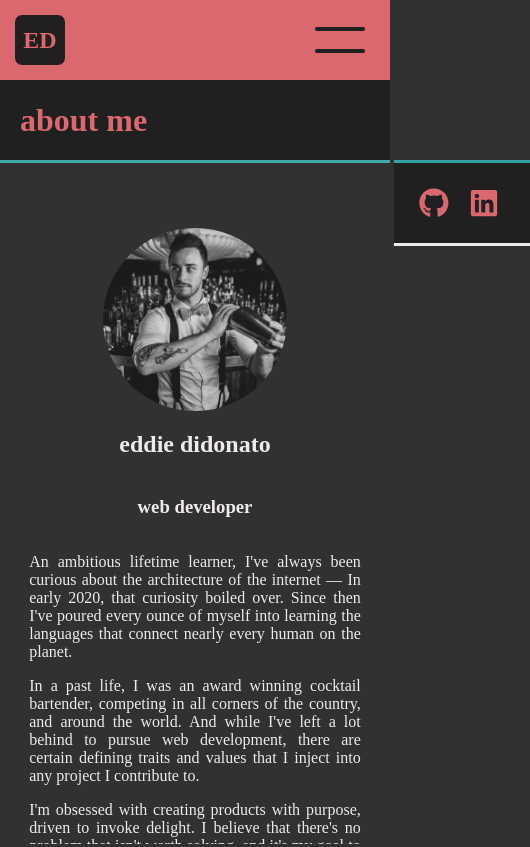
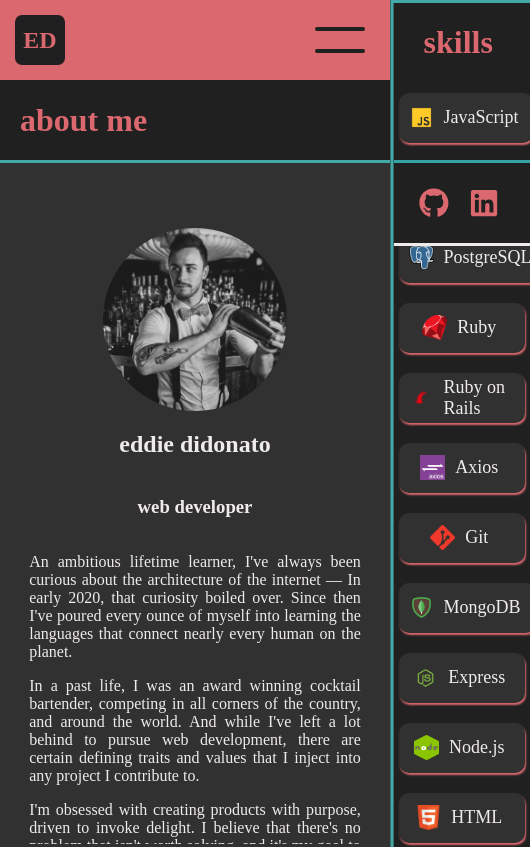
Before and after one commit to edidonato1/portfolio, a React (Create React App) app in the folder portfolio/: page /about in a window 390 px wide. Shown: the whole page, 530 px wide, since content can reach past the window. Built offline with nearby package versions, Linux system fonts and the light colour scheme; grey boxes are pictures that could not be loaded.

Commit message:
format web breakpoint

```diff
--- a/portfolio/src/App.css
+++ b/portfolio/src/App.css
@@ -15,6 +15,7 @@ color: #688d8d;
 color: #43a8a8;
 color: #133333;
 color: #35a3a3;
+color: rgb(53, 163, 163);
 color: #ecc8cb;
 color: #a08080;
 color: rgb(207, 207, 207);
--- a/portfolio/src/components/Skills/Skills.jsx
+++ b/portfolio/src/components/Skills/Skills.jsx
@@ -14,44 +14,62 @@ import express from '../../assets/icons/express.png'
 import node from '../../assets/icons/node.png'
 import StyledSkills from './StyledSkills';
 
-export default function Skills() {
-  const [feature, setFeature] = useState(html)
-  const [hover, setHover] = useState(false)
-
-  const handleMouseEnter = (icon) => {
-    setHover(true)
-    setFeature(icon)
-  }
-
-  const handleMouseLeave = () => {
-    setHover(false)
-  }
+export default function Skills(props) {
+  const { showSkills } = props
 
   return (
-    <StyledSkills hover={hover}>
-      <h1>skills</h1>
-      <ul className="skills-list">
-        <div className="icon-box">
-          <img className="skill-icon" alt="html" onMouseEnter={() => handleMouseEnter(html)}src={html} onMouseLeave={handleMouseLeave} />
-          <img className="skill-icon" alt="css" onMouseEnter={() => handleMouseEnter(css)} onMouseLeave={handleMouseLeave}src={css} />
-          <img className="skill-icon" alt="javascript" onMouseEnter={() => handleMouseEnter(js)} onMouseLeave={handleMouseLeave} src={js} />
-          <img className="skill-icon" alt="react" onMouseEnter={() => handleMouseEnter(react)} onMouseLeave={handleMouseLeave} src={react} />
-          <img className="skill-icon" alt="ruby" onMouseEnter={() => handleMouseEnter(ruby)} onMouseLeave={handleMouseLeave}  src={ruby} />
-          <img className="skill-icon" alt="rails" onMouseEnter={() => handleMouseEnter(rails)} onMouseLeave={handleMouseLeave} src={rails} />
-          <img className="skill-icon" alt="postgres" onMouseEnter={() => handleMouseEnter(postgres)} onMouseLeave={handleMouseLeave}  src={postgres} />
-          <img className="skill-icon" alt="axios" onMouseEnter={() => handleMouseEnter(axios)} onMouseLeave={handleMouseLeave}  src={axios} />
-          <img className="skill-icon" alt="git" onMouseEnter={() => handleMouseEnter(git)} onMouseLeave={handleMouseLeave}  src={git} />
-          <img className="skill-icon" alt="github" onMouseEnter={() => handleMouseEnter(github)} onMouseLeave={handleMouseLeave}  src={github} />
-          <img className="skill-icon" alt="mongodb" onMouseEnter={() => handleMouseEnter(mongodb)} onMouseLeave={handleMouseLeave}  src={mongodb} />
-          <img className="skill-icon" alt="express" onMouseEnter={() => handleMouseEnter(express)} onMouseLeave={handleMouseLeave}  src={express} />
-          <img className="skill-icon" alt="node" onMouseEnter={() => handleMouseEnter(node)} onMouseLeave={handleMouseLeave}  src={node} />
+    <StyledSkills showSkills={showSkills}>
+      <div id="title-box">
+        <h1>skills</h1>
+      </div>
+      <div className="icon-box">
+        <div className="skills-box">
+          <img className="skill-icon" id="js" alt="javascript" src={js} />
+          <h3>JavaScript</h3>
         </div>
-      </ul>
-      <div id="feature">
-
-        <img className="big-icon" src={feature}/>
-        <div id="platform">
-          <div id="platform-shadow"></div>
+        <div className="skills-box">
+          <img className="skill-icon" id="react" alt="react" src={react} />
+          <h3>React</h3>
+        </div>
+        <div className="skills-box">
+          <img className="skill-icon" id="postgres" alt="postgres" src={postgres} />
+          <h3>PostgreSQL</h3>
+        </div>
+        <div className="skills-box">
+          <img className="skill-icon" id="ruby" alt="ruby" src={ruby} />
+          <h3>Ruby</h3>
+        </div>
+        <div className="skills-box">
+          <img className="skill-icon" id="rails" alt="rails" src={rails} />
+          <h3>Ruby on Rails</h3>
+        </div>
+        <div className="skills-box">
+          <img className="skill-icon" id="axios" alt="axios" src={axios} />
+          <h3>Axios</h3>
+        </div>
+        <div className="skills-box">
+          <img className="skill-icon" id="git" alt="git" src={git} />
+          <h3>Git</h3>
+        </div>
+        <div className="skills-box">
+          <img className="skill-icon" id="mongodb" alt="mongodb" src={mongodb} />
+          <h3>MongoDB</h3>
+        </div>
+        <div className="skills-box">
+          <img className="skill-icon" id="express" alt="express" src={express} />
+          <h3>Express</h3>
+        </div>
+        <div className="skills-box">
+          <img className="skill-icon" id="node" alt="node" src={node} />
+          <h3>Node.js</h3>
+        </div>
+        <div className="skills-box">
+          <img className="skill-icon" id="html" alt="html" src={html} />
+          <h3>HTML</h3>
+        </div>
+        <div className="skills-box">
+          <img className="skill-icon" id="css" alt="css" src={css} />
+          <h3>CSS</h3>
         </div>
       </div>
     </StyledSkills>
--- a/portfolio/src/components/Skills/StyledSkills.js
+++ b/portfolio/src/components/Skills/StyledSkills.js
@@ -1,92 +1,82 @@
 import styled from 'styled-components';
 
 const StyledSkills = styled.div`
-position: sticky;
-bottom: 0;
+transform: ${({ showSkills }) => (showSkills ? "translateX(0%)" : "translateX(100%)")};
+transition:.4s;
+position: absolute;
+right: 0;
+top: 0;
 color: lightgray;
-width: 30%;
-margin: 0 0 0 80px;
-min-width: 290px;
 display: flex;
 flex-direction: column;
 border-top: 3px solid #43a8a8;
-height: 65vh;
-padding-left: 10px;
+height: 100vh;
+width: 35vw;
 z-index: 98;
+border-left: 3px solid #43a8a8;
+  display: flex;
+  flex-direction: column;
+  align-items: center;
+
+  background: #202020;
+overflow-y: scroll;
+  /* color: #f0ebeb; */
+  color: #DB686F;
+
 
 h1 {
-  margin-left: 40px;
+
 }
 
-.skills-list {
-  display: flex;
-  width: 90%;
-  margin: 0 auto;
-  padding: 0;
-
-}
-.icon-box {
+#title-box {
   display: flex;
   width: 100%;
-  height: 80%;
-  flex-direction: row;
-  flex-wrap: wrap;
-  align-items: center;
-  justify-content: center;
-  padding: 0px;
+  padding-left: 60px;
 }
 
 .skill-icon {
-  width: 30px;
-  padding: 15px;
-}
-#feature {
-  height: 200px;
-  position: absolute;
-  width: 100px;
-  left: 30%;
-  bottom: 0;
-  display: flex;
-  flex-direction: column;
-  align-items: center;
-  justify-content: flex-end;
+  width: 25px;
+  height: 25px;
 }
 
-.big-icon {
-
-  width: ${({ hover }) => (hover ? "91px" : "0px")};
-  height: ${({ hover }) => (hover ? "91px" : "0px")};
-  transition: .4s;
-  position: absolute;
-  bottom: 70px;
-  right: ${({ hover }) => (hover ? "35%" : "50%")};
-  /* right: 35%; */
+h3 {
+  font-weight: 400;
+  margin: 10px;
+  font-size: 18px;
+  color: #f0ebeb;
 }
 
-#platform {
-  height: 100px;
-  width: 100px;
-  background: white;
-  border-radius: 50%;
-  transform: rotateX(70deg);
+
+
+.icon-box {
+  display: flex;
+  flex-direction: row;
+  flex-wrap: wrap;
+  justify-content: space-evenly;
+  width: 100%;
+  height: 100%;
+  margin-left: 0px;
+  margin-bottom: 100px;
 }
 
-#platform-shadow {
-  position: absolute;
-  bottom: 50%;
-  right: ${({ hover }) => (hover ? "35%" : "50%")};
-  /* right: 35%; */
-  width: ${({ hover }) => (hover ? "40px" : "0px")};
-  height: ${({ hover }) => (hover ? "20px" : "0px")};
+.skills-box {
+  display: flex;
+  align-items: center;
+  justify-content: center;
+  width: 155px;
+  height: 40px;
+  margin: 10px 5px;
+  background: #313131;
+  border-radius: 10px;
+  padding: 5px 5px 5px 10px;
+  box-shadow:  1px 2px 2px #DB686F;
+  /* box-shadow: 1px 1px 2px 2px  #43a8a8;  */
   transition: .3s;
-  /* height: 20px; */
-  /* width: 40px; */
-  border-radius: 50%;
-  background: rgba(0, 0, 0, .5);
-  box-shadow: ${({ hover }) => (hover ? "5px 5px 10px 20px rgba(0, 0, 0,.5);" : "none")};
-  /* box-shadow: 5px 5px 10px 20px rgba(0, 0, 0,.5); */
-  transition: .3s;
+
 }
+
+
+
 
 `
 
--- a/portfolio/src/components/shared/Layout/Layout.jsx
+++ b/portfolio/src/components/shared/Layout/Layout.jsx
@@ -1,18 +1,28 @@
 import {useState} from 'react';
 import Nav from '../Nav/Nav'
+import Skills from '../../Skills/Skills';
 import StyledLayout from './StyledLayout'
 
 
 
 export default function Layout(props) {
   const { home, openBurger, setOpenBurger } = props
+  const [showSkills, setShowSkills] = useState(false);
 
 
 
   return (
-    <StyledLayout openBurger={openBurger}>
-      <Nav home={home} openBurger={openBurger} setOpenBurger={setOpenBurger}/>
+    <StyledLayout
+      showSkills={showSkills}
+      openBurger={openBurger}>
+      <Nav
+        showSkills={showSkills}
+        seShowskills={setShowSkills}
+        home={home}
+        openBurger={openBurger}
+        setOpenBurger={setOpenBurger} />
       {props.children}
+      <Skills showSkills={showSkills}/>
    </StyledLayout>
   )
 }
--- a/portfolio/src/components/shared/Layout/StyledLayout.js
+++ b/portfolio/src/components/shared/Layout/StyledLayout.js
@@ -12,6 +12,7 @@ const StyledLayout = styled.div`
   background: #202020;
   flex-direction: column;
   justify-content: flex-end;
+  transition: .3s;
   height: 100vh;
   margin: 0 0 0 80px;
   padding-left: 50px;
@@ -98,8 +99,6 @@ hr {
   }
 
 
-}
-
 
 `
 
```
